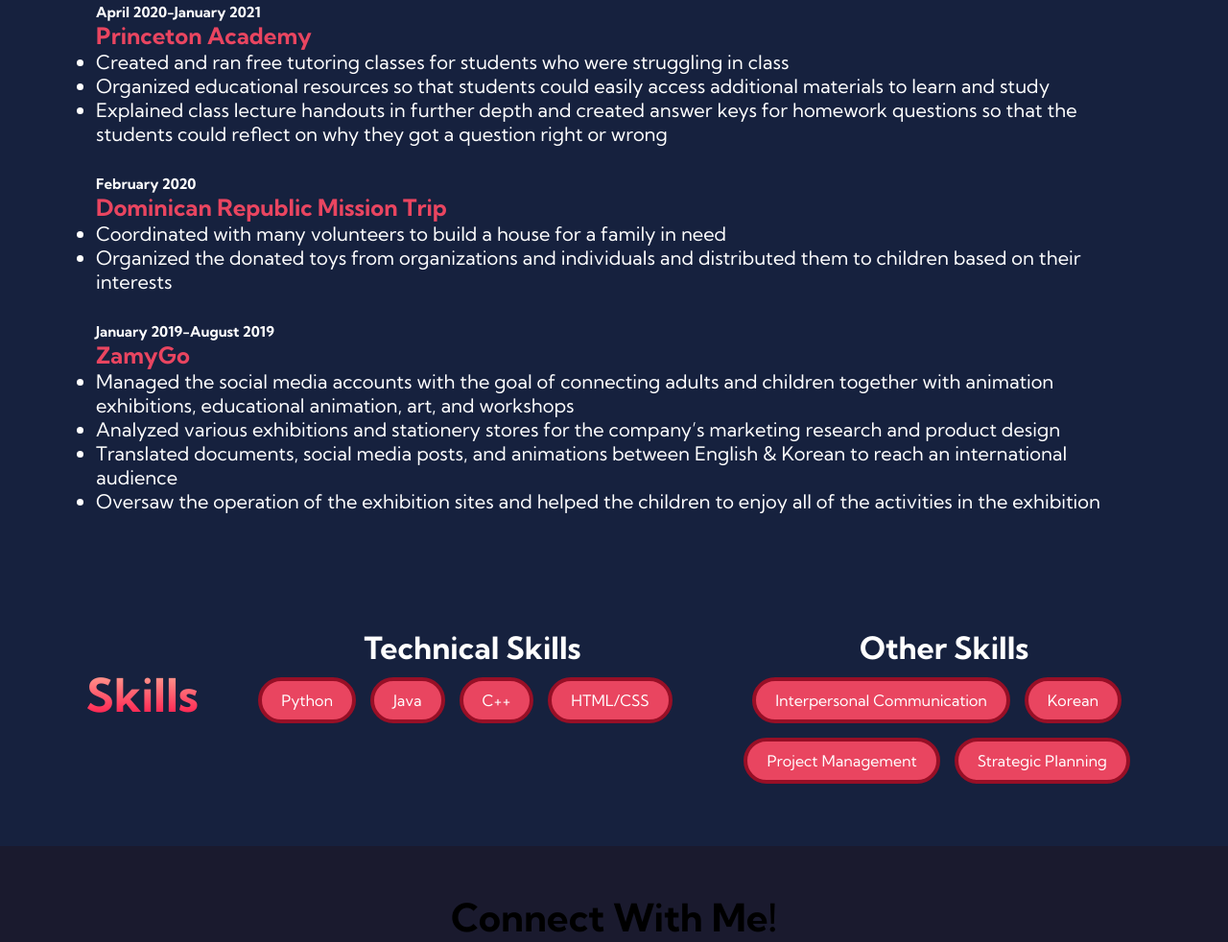
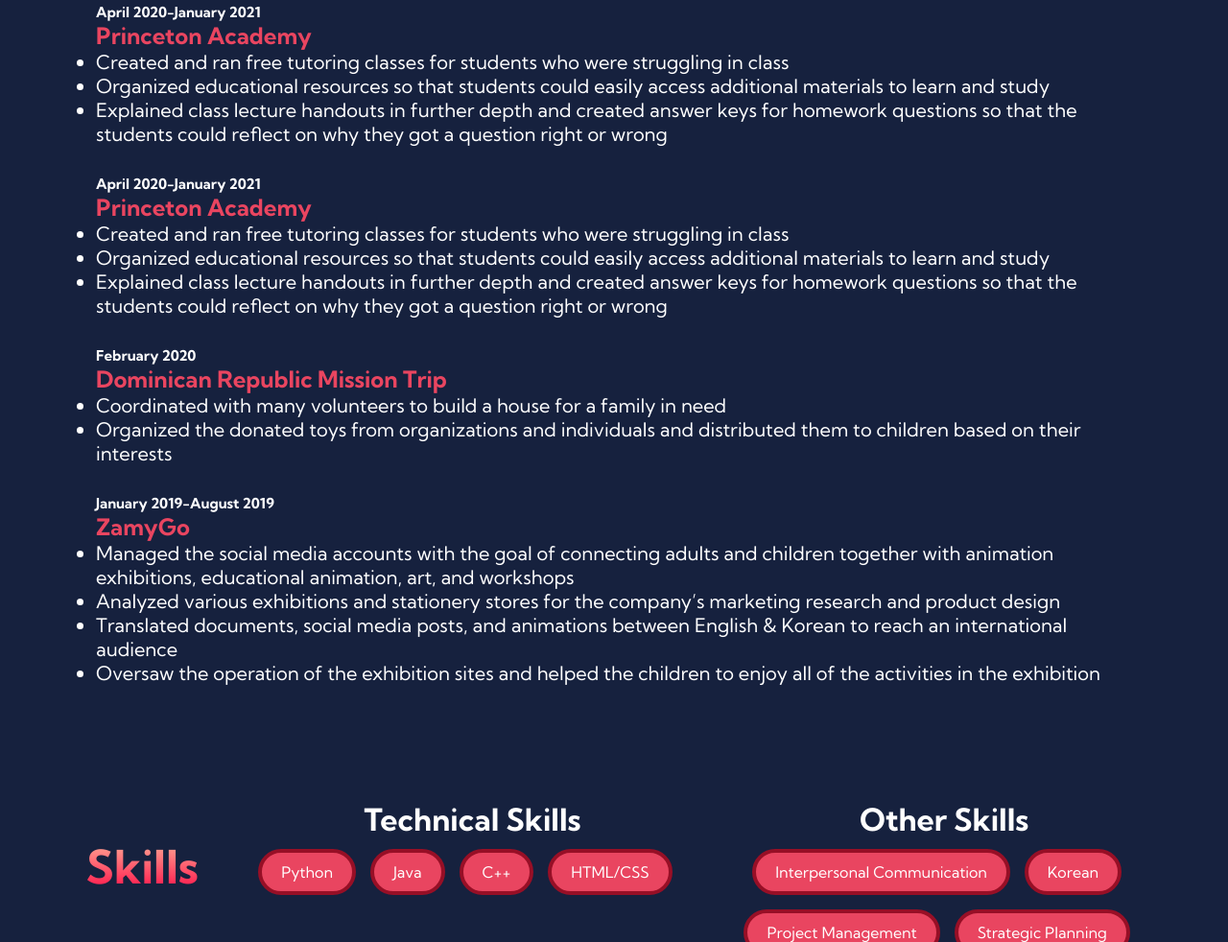
Before and after one commit to jiyoon-wd/Jiyoon_Website, a website: page public/index.html in a window 1280 px wide. Shown: the part 1508-2490 px from the top of the page at 96% size. Drawn offline with Linux system fonts and the light colour scheme.

Commit message:
Update index.html

```diff
--- a/public/index.html
+++ b/public/index.html
@@ -130,6 +130,19 @@
                         </li>
                 </ul>
                 <ul>
+                    <h2>April 2020-January 2021</h2>
+                    <h3 class="ExpHeading">Princeton Academy</h3>
+                        <li>
+                            Created and ran free tutoring classes for students who were struggling in class
+                        </li>
+                        <li>
+                            Organized educational resources so that students could easily access additional materials to learn and study
+                        </li>
+                        <li>
+                            Explained class lecture handouts in further depth and created answer keys for homework questions so that the students could reflect on why they got a question right or wrong
+                        </li>
+                </ul>
+                <ul>
                     <h2>February 2020</h2>
                     <h3 class="ExpHeading">Dominican Republic Mission Trip</h3>
                         <li>
```
